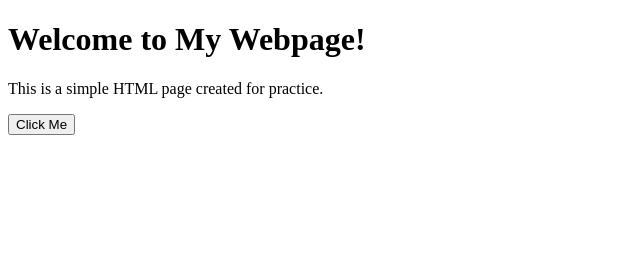
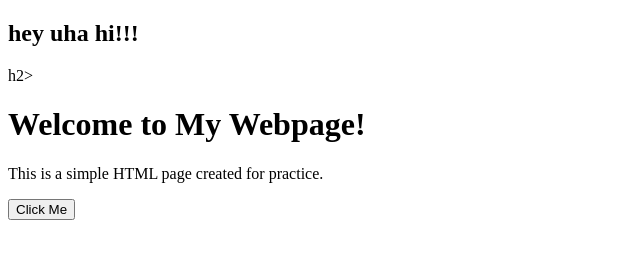
Before and after one commit to mudesiri1234/collaboration-, a plain HTML site: page index.html in a window 1280 px wide. Shown: the whole page, without its empty margins (0-640 px from the left). Drawn offline with Linux system fonts and the light colour scheme.

Commit message:
Added <h2> tag

```diff
--- a/index.html
+++ b/index.html
@@ -4,6 +4,7 @@
   <title>My First Webpage</title>
 </head>
 <body>
+  <h2 color="red">hey uha hi!!!</h2>h2>
   <h1>Welcome to My Webpage!</h1>
   <p>This is a simple HTML page created for practice.</p>
   <button onclick="alert('Hello!')">Click Me</button>
```
